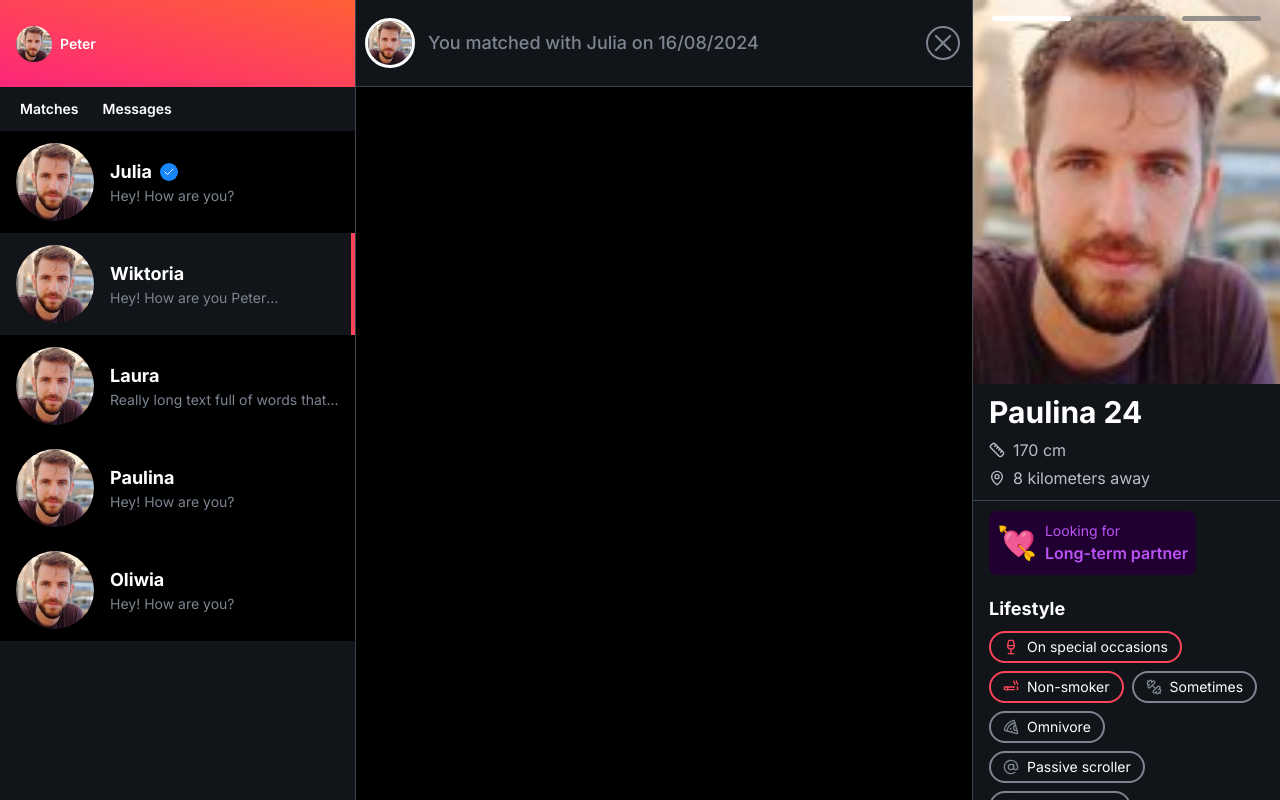
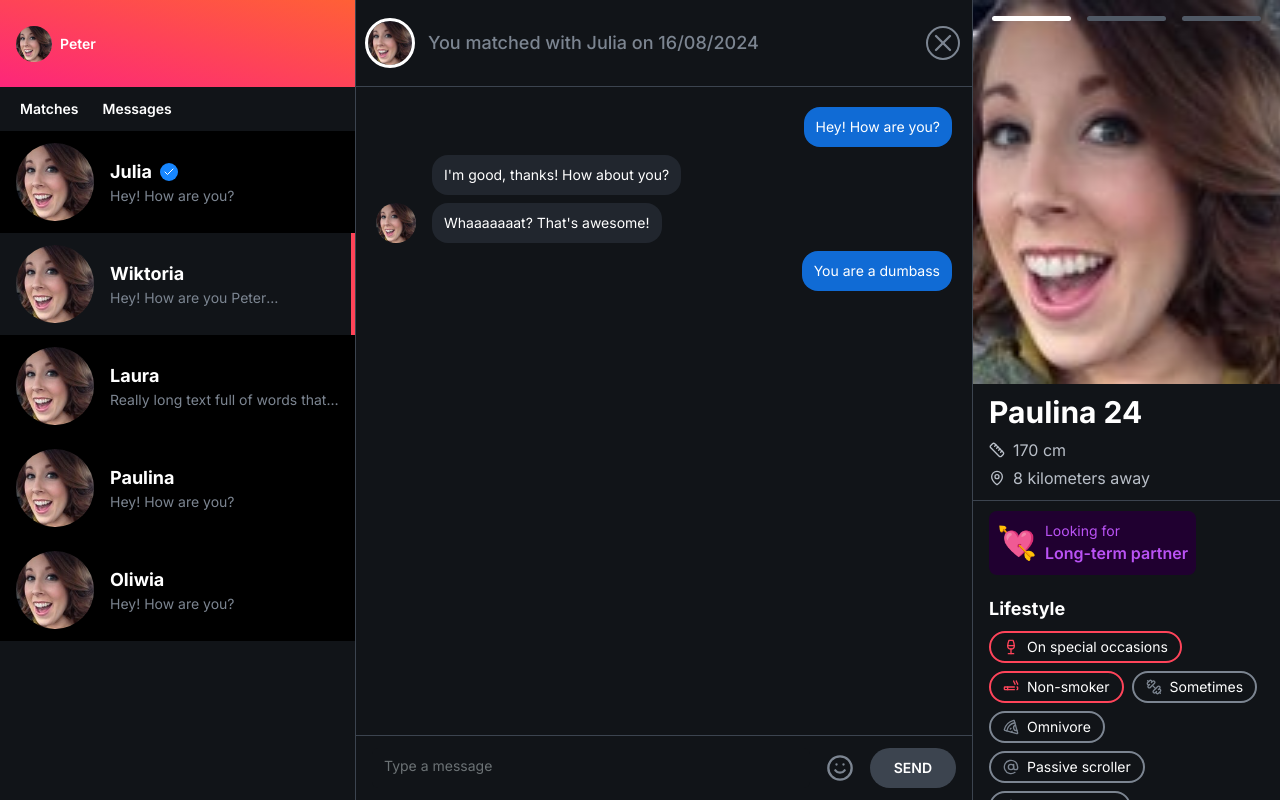
Before and after one commit to piotrv1001/tinder-clone, a Next.js app: page /messages/1 in a window 1280 px wide. Built offline with nearby package versions, Linux system fonts and the light colour scheme.

Commit message:
Added chat components

```diff
--- a/package.json
+++ b/package.json
@@ -14,6 +14,7 @@
     "clsx": "^2.1.1",
     "date-fns": "^3.6.0",
     "embla-carousel-react": "^8.1.8",
+    "emoji-picker-react": "^4.11.1",
     "lucide-react": "^0.428.0",
     "next": "14.2.5",
     "react": "^18",
--- a/src/app/messages/[id]/page.tsx
+++ b/src/app/messages/[id]/page.tsx
@@ -1,3 +1,5 @@
+import ChatContainer from "@/components/chat-container";
+import ChatFooter from "@/components/chat-footer";
 import MessageHeader from "@/components/message-header";
 import ProfileSidebar from "@/components/profile-sidebar";
 
@@ -5,11 +7,15 @@ export default function MessagesPage() {
   return (
     <div className="grid grid-cols-3 h-full overflow-hidden">
       <div className="col-span-2">
-        <MessageHeader
-          imgUrl="/test_avatar.jpg"
-          name="Julia"
-          date={new Date()}
-        />
+        <div className="flex flex-col h-full">
+          <MessageHeader
+            imgUrl="/test_avatar.jpg"
+            name="Julia"
+            date={new Date()}
+          />
+          <ChatContainer />
+          <ChatFooter />
+        </div>
       </div>
       <ProfileSidebar />
     </div>
--- /dev/null
+++ b/src/components/chat-container.tsx
@@ -0,0 +1,12 @@
+import { chatMessages } from "@/constants";
+import ChatMessage from "./chat-message";
+
+export default function ChatContainer() {
+  return (
+    <div className="flex-1 overflow-y-auto no-scrollbar bg-[#111418] p-5 space-y-2">
+      {chatMessages.map((message) => (
+        <ChatMessage key={message.id} message={message} />
+      ))}
+    </div>
+  );
+}
--- /dev/null
+++ b/src/components/chat-footer.tsx
@@ -0,0 +1,49 @@
+"use client";
+
+import { useState } from "react";
+import { Button } from "./ui/button";
+import { Textarea } from "./ui/textarea";
+import EmojiPicker, { Theme } from "emoji-picker-react";
+import { SmileIcon } from "lucide-react";
+
+export default function ChatFooter() {
+  const [text, setText] = useState("");
+  const [isEmojiPickerOpen, setIsEmojiPickerOpen] = useState(false);
+
+  return (
+    <div className="border-t border-[#3c444f] bg-[#111418] py-[12px] px-4 flex items-center gap-x-4 relative">
+      <Textarea
+        value={text}
+        onChange={(e) => setText(e.target.value)}
+        placeholder="Type a message"
+        className="h-[40px] bg-[#111418] min-h-[40px] text-white resize-none overflow-hidden focus-visible:outline-none"
+      />
+      <button
+        className="rounded-full size-[34px] flex justify-center items-center group"
+        onClick={() => setIsEmojiPickerOpen((prev) => !prev)}
+      >
+        <SmileIcon size={28} className="text-[#7c8591]" />
+      </button>
+      <Button
+        variant="gradient"
+        className="uppercase rounded-[100px] font-semibold px-6 disabled:from-[#3c444f] disabled:to-[#3c444f] disabled:opacity-100"
+        disabled={!text}
+      >
+        Send
+      </Button>
+      <EmojiPicker
+        style={{
+          position: "absolute",
+          bottom: 65,
+          right: 0,
+        }}
+        theme={Theme.DARK}
+        open={isEmojiPickerOpen}
+        onEmojiClick={(e) => {
+          setText((prev) => prev + e.emoji);
+          setIsEmojiPickerOpen(false);
+        }}
+      />
+    </div>
+  );
+}
--- /dev/null
+++ b/src/components/chat-message.tsx
@@ -0,0 +1,65 @@
+"use client";
+
+import { cn } from "@/lib/utils";
+import { ChatMessage as TChatMessage } from "@/types/chat-message";
+import { format } from "date-fns";
+import Image from "next/image";
+import { useState } from "react";
+
+type ChatMessageProps = {
+  message: TChatMessage;
+};
+
+export default function ChatMessage({
+  message: { content, avatarUrl, isOtherPerson, createdAt },
+}: ChatMessageProps) {
+  const [isHovered, setIsHovered] = useState(false);
+
+  return (
+    <div
+      className={cn(
+        "w-full flex justify-between items-center",
+        isOtherPerson ? "flex-row" : "flex-row-reverse"
+      )}
+    >
+      <div
+        className={cn(
+          "flex gap-x-4 items-center",
+          isOtherPerson ? "flex-row" : "flex-row-reverse"
+        )}
+      >
+        {isOtherPerson && (
+          <div className="w-[40px]">
+            {avatarUrl && (
+              <Image
+                src={avatarUrl}
+                alt="User image"
+                className="rounded-full"
+                width={40}
+                height={40}
+              />
+            )}
+          </div>
+        )}
+        <div
+          onMouseMove={() => setIsHovered(true)}
+          onMouseLeave={() => setIsHovered(false)}
+          className={cn(
+            "px-3 py-[10px] text-white text-sm rounded-[16px]",
+            isOtherPerson ? "bg-[#21262e]" : "bg-[#106bd5]"
+          )}
+        >
+          {content}
+        </div>
+        <span
+          className={cn(
+            "text-xs text-[#b9bfcb] opacity-0 transition-opacity",
+            isHovered && "opacity-100"
+          )}
+        >
+          {format(createdAt, "hh:mm a")}
+        </span>
+      </div>
+    </div>
+  );
+}
--- a/src/components/image-slider.tsx
+++ b/src/components/image-slider.tsx
@@ -45,7 +45,7 @@ export default function ImageSlider({ images }: ImageSliderProps) {
                 className={`mx-1 h-[5px] flex-grow rounded-full p-0  ${
                   i === current - 1
                     ? "bg-white hover:bg-white"
-                    : "bg-neutral-500/75 hover:bg-neutral-500"
+                    : "bg-[#505965]"
                 }`}
                 onClick={() => api?.scrollTo(i)}
               />
@@ -68,8 +68,8 @@ export default function ImageSlider({ images }: ImageSliderProps) {
             </CarouselItem>
           ))}
         </CarouselContent>
-        <CarouselPrevious className="left-2 top-1/2 -translate-y-1/2 transition-opacity ease-in duration-200 opacity-0 group-hover:opacity-100 disabled:opacity-0 group-hover:disabled:opacity-50" />
-        <CarouselNext className="right-2 top-1/2 -translate-y-1/2 transition-opacity ease-in duration-200 opacity-0 group-hover:opacity-100 disabled:opacity-0 group-hover:disabled:opacity-50" />
+        <CarouselPrevious className="bg-black text-[#7c8591] hover:bg-black hover:text-[#7c8591] border-black left-2 top-1/2 -translate-y-1/2 transition-opacity ease-in duration-200 opacity-0 group-hover:opacity-100 disabled:opacity-0 group-hover:disabled:opacity-50" />
+        <CarouselNext className="bg-black text-[#7c8591] hover:bg-black hover:text-[#7c8591] border-black right-2 top-1/2 -translate-y-1/2 transition-opacity ease-in duration-200 opacity-0 group-hover:opacity-100 disabled:opacity-0 group-hover:disabled:opacity-50" />
       </Carousel>
     </>
   );
--- a/src/components/ui/button.tsx
+++ b/src/components/ui/button.tsx
@@ -18,6 +18,7 @@ const buttonVariants = cva(
           "bg-secondary text-secondary-foreground hover:bg-secondary/80",
         ghost: "hover:bg-accent hover:text-accent-foreground",
         link: "text-primary underline-offset-4 hover:underline",
+        gradient: "bg-gradient-to-tr from-[#fd267a] to-[#ff6036] text-white"
       },
       size: {
         default: "h-10 px-4 py-2",
--- /dev/null
+++ b/src/components/ui/textarea.tsx
@@ -0,0 +1,24 @@
+import * as React from "react"
+
+import { cn } from "@/lib/utils"
+
+export interface TextareaProps
+  extends React.TextareaHTMLAttributes<HTMLTextAreaElement> {}
+
+const Textarea = React.forwardRef<HTMLTextAreaElement, TextareaProps>(
+  ({ className, ...props }, ref) => {
+    return (
+      <textarea
+        className={cn(
+          "flex w-full rounded-md bg-background px-3 py-2 text-sm placeholder:text-[#6c7275] disabled:cursor-not-allowed disabled:opacity-50",
+          className
+        )}
+        ref={ref}
+        {...props}
+      />
+    )
+  }
+)
+Textarea.displayName = "Textarea"
+
+export { Textarea }
--- a/src/constants.ts
+++ b/src/constants.ts
@@ -1,4 +1,33 @@
+import { ChatMessage } from "./types/chat-message";
 import { DatingGoal } from "./types/dating-goal";
+
+export const chatMessages: ChatMessage[] = [
+  {
+    id: "1",
+    content: "Hey! How are you?",
+    createdAt: new Date(),
+    isOtherPerson: false,
+  },
+  {
+    id: "2",
+    content: "I'm good, thanks! How about you?",
+    createdAt: new Date(),
+    isOtherPerson: true,
+  },
+  {
+    id: "3",
+    content: "Whaaaaaaat? That's awesome!",
+    createdAt: new Date(),
+    isOtherPerson: true,
+    avatarUrl: "/test_avatar.jpg",
+  },
+  {
+    id: "4",
+    content: "You are a dumbass",
+    createdAt: new Date(),
+    isOtherPerson: false,
+  },
+]
 
 export const images = [
   {
--- /dev/null
+++ b/src/types/chat-message.ts
@@ -0,0 +1,7 @@
+export type ChatMessage = {
+  id: string;
+  content: string;
+  createdAt: Date;
+  isOtherPerson: boolean;
+  avatarUrl?: string;
+};
```
Also changed, not shown: public/test_avatar.jpg, src/types/dating-goal.ts (renamed from src/types/dating-goal.tsx), 1 other file (tests, documents, lock files or other folders).
